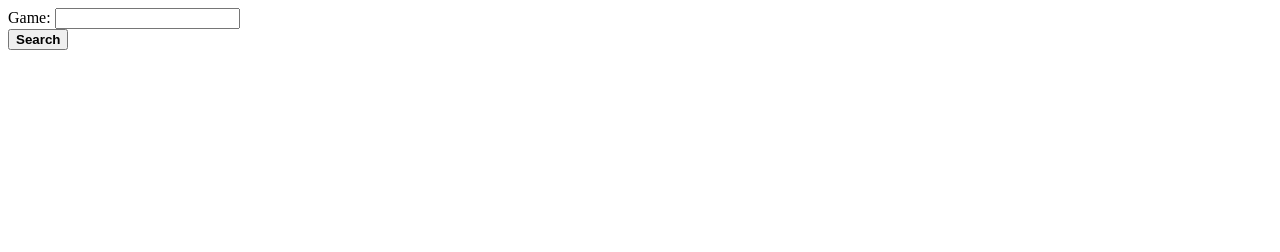
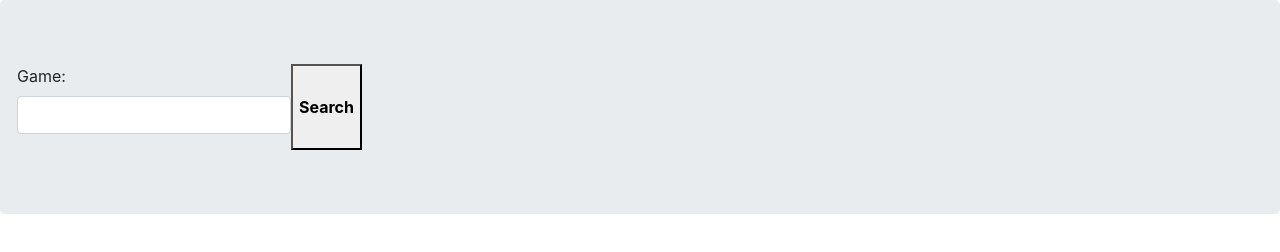
Before and after one commit to fbuonojr/videogames, a plain HTML site: page public/index.html in a window 1280 px wide. Drawn offline with nearby package versions, Linux system fonts and the light colour scheme.

Commit message:
fixed bootstrap cdn

```diff
--- a/public/index.html
+++ b/public/index.html
@@ -7,14 +7,12 @@
 
     <script src="https://code.jquery.com/jquery-3.5.1.js"
         integrity="sha256-QWo7LDvxbWT2tbbQ97B53yJnYU3WhH/C8ycbRAkjPDc=" crossorigin="anonymous"></script>
-    <script src="https://stackpath.bootstrapcdn.com/bootstrap/4.3.1/js/bootstrap.min.js"
-        integrity="sha384-JjSmVgyd0p3pXB1rRibZUAYoIIy6OrQ6VrjIEaFf/nJGzIxFDsf4x0xIM+B07jRM"
-        crossorigin="anonymous"></script>
+    <link rel="stylesheet" href="https://maxcdn.bootstrapcdn.com/bootstrap/4.0.0/css/bootstrap.min.css">
     <title>Video Game App</title>
 </head>
 
 <body>
-    <div class="container">
+    <div class="jumbotron">
         <div class="row">
             <div class="form-group">
                 <label for="game-input">Game:</label>
```
